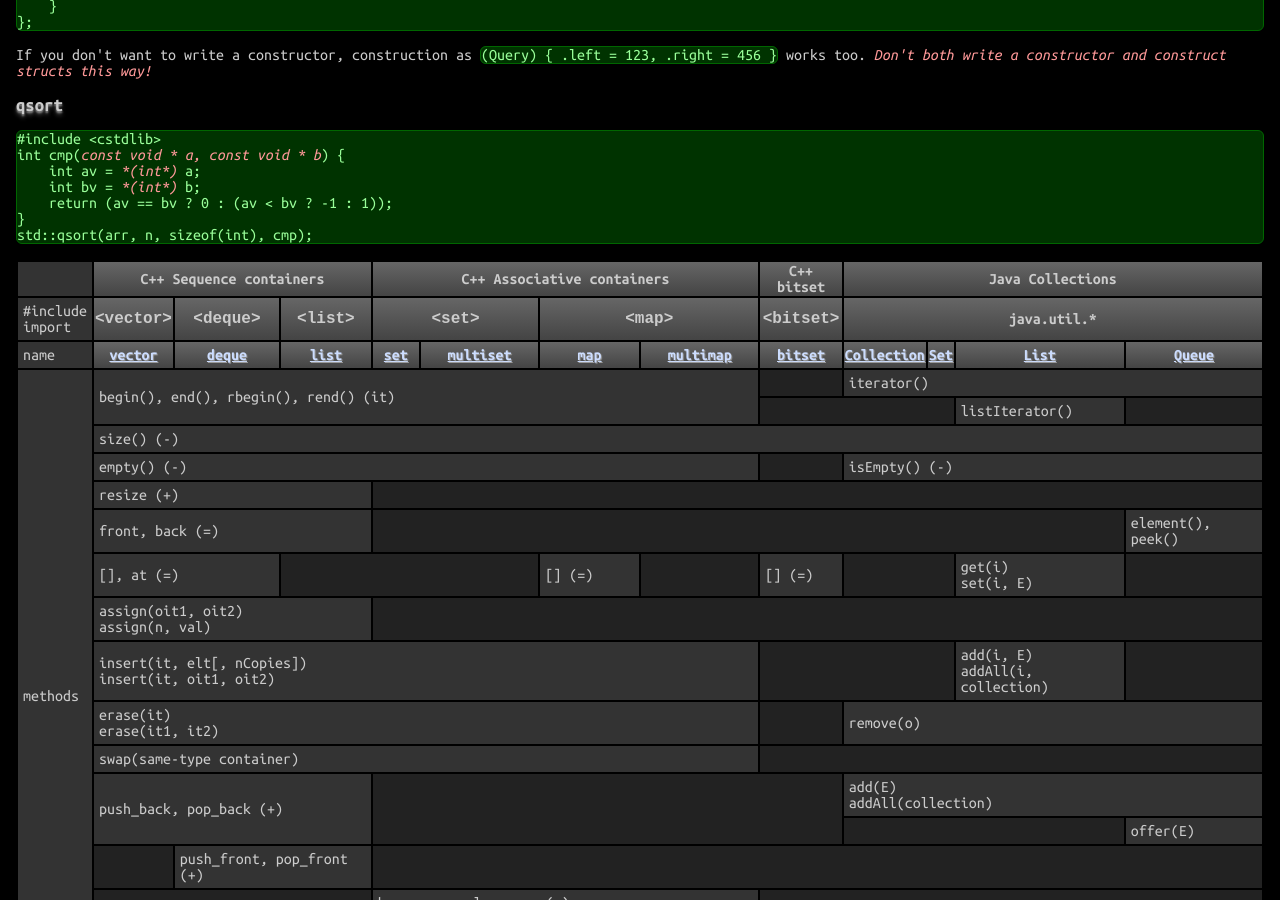
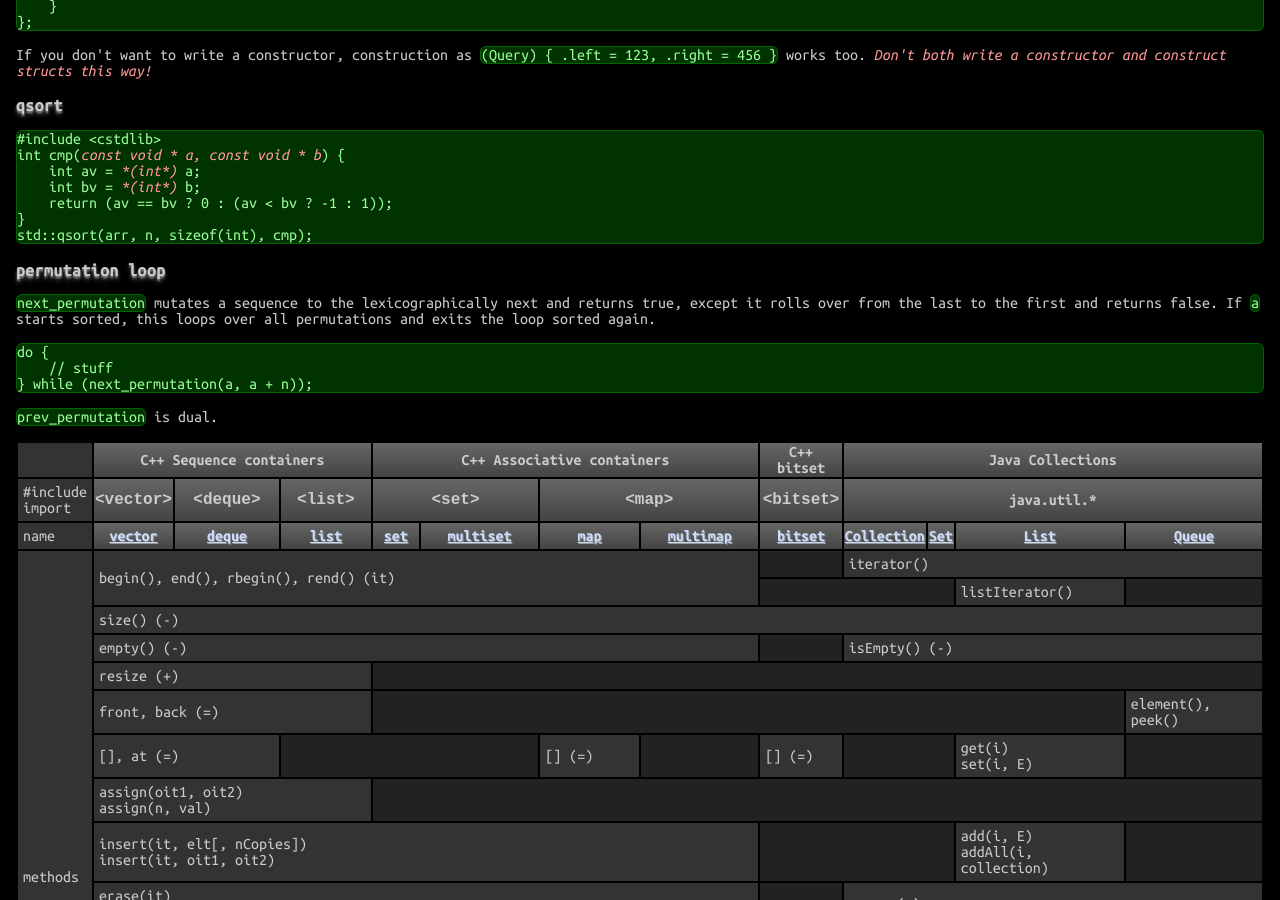
Before and after one commit to betaveros/cs, a Jekyll site: the page built from index.html, in a window 1280 px wide and 900 px high, scrolled down 3386 px. Built offline with Jekyll 4.4.1, drawn with Linux system fonts in a browser that asks for light colours.

Commit message:
Add C++ STL permutation loop

```diff
--- a/_includes/c.html
+++ b/_includes/c.html
@@ -34,6 +34,14 @@ int cmp(<em>const void * a, const void * b</em>) {
 }
 std::qsort(arr, n, sizeof(int), cmp);
 </pre>
+<h3>permutation loop</h3>
+<p><code>next_permutation</code> mutates a sequence to the lexicographically next and returns true, except it rolls over from the last to the first and returns false. If <code>a</code> starts sorted, this loops over all permutations and exits the loop sorted again.</p>
+<pre>
+do {
+	// stuff
+} while (next_permutation(a, a + n));
+</pre>
+<p><code>prev_permutation</code> is dual.</p>
 <table class="padded">
 	<tr><td></td><th colspan="3">C++ Sequence containers</th><th colspan="4">C++ Associative containers</th><th>C++ bitset</th><th colspan="4">Java Collections</th></tr>
 	<tr><td>#include<br/>import</td><th><tt>&lt;vector&gt;</tt></th><th><tt>&lt;deque&gt;</tt></th><th><tt>&lt;list&gt;</tt></th><th colspan="2"><tt>&lt;set&gt;</tt></th><th colspan="2"><tt>&lt;map&gt;</tt></th><th><tt>&lt;bitset&gt;</tt></th><th colspan="4">java.util.*</th></tr>
```
